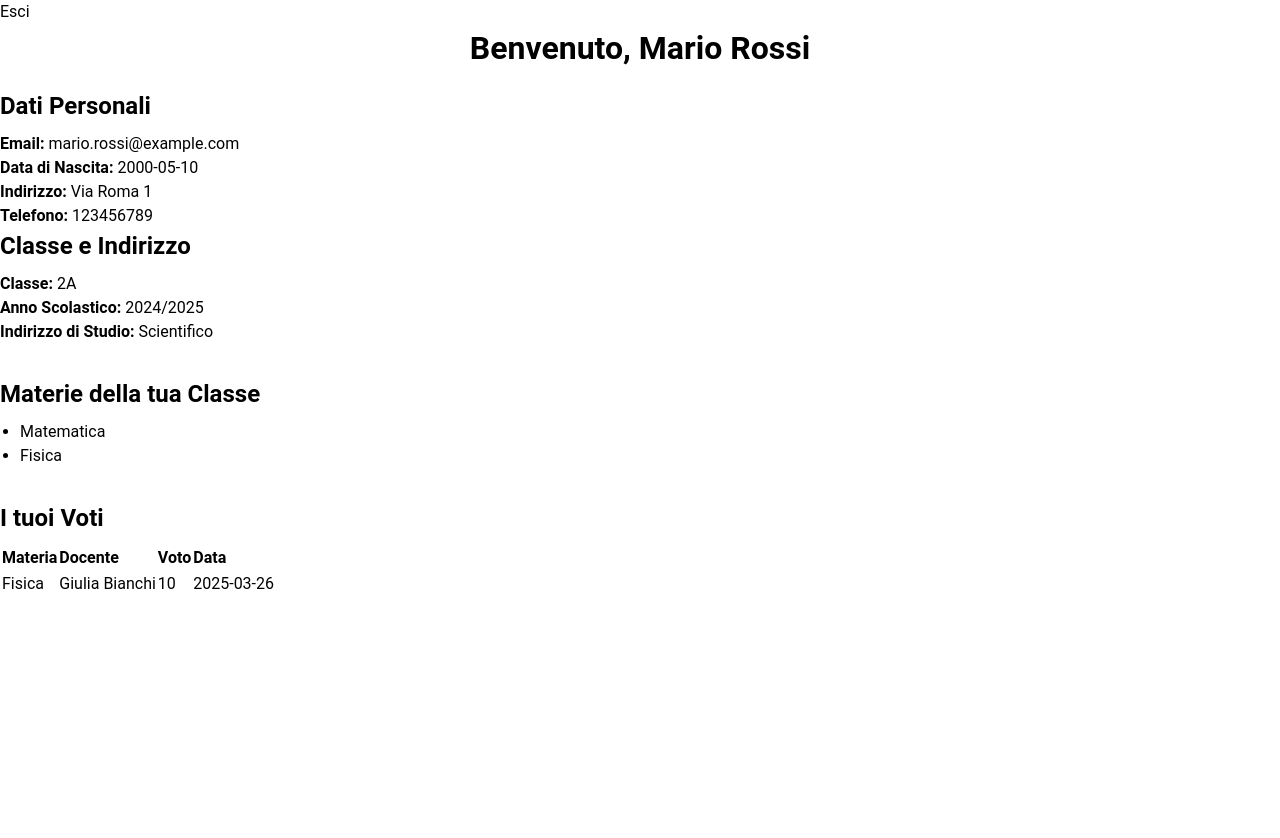
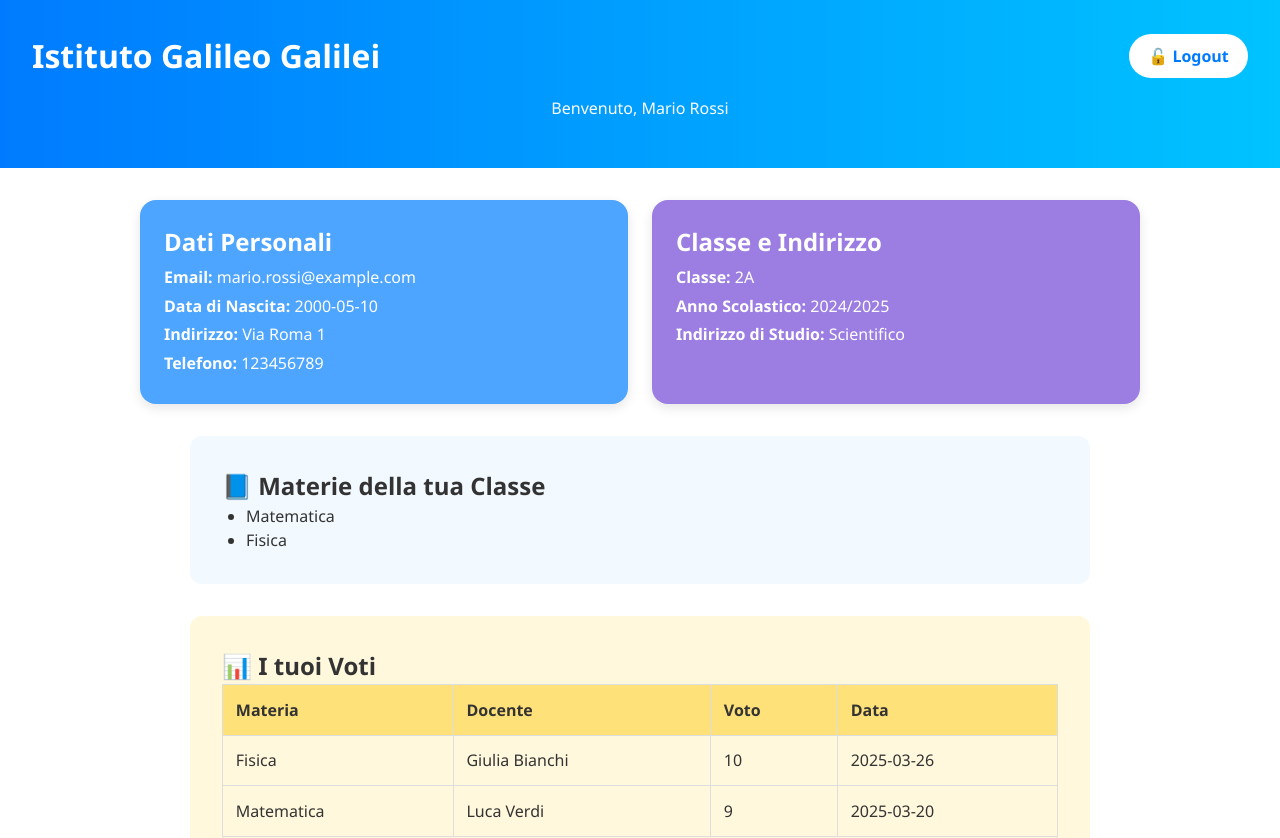
Before and after one commit to HatimHajjioui/webapp, a Vue app: page /student in a window 1280 px wide. Shown: the top 838 px of the page. Before the commit the page ends 800 px from the top, so only its background shows below. Built offline with nearby package versions, Linux system fonts and the light colour scheme.

Commit message:
grafica per gli utenti

```diff
--- a/src/views/AdministratorView.vue
+++ b/src/views/AdministratorView.vue
@@ -1,26 +1,64 @@
 <template>
-  <div class="bg-red-50 p-4 rounded-xl shadow-md">
-    <button @click="logout">Esci</button>
-    <h2 class="text-xl font-semibold mb-2">Area Amministratore</h2>
-    <ul class="list-disc pl-5">
-      <li>Gestione utenti</li>
-      <li>Gestione corsi e docenti</li>
-      <li>Statistiche sistema</li>
-    </ul>
+  <div class="admin-view">
+    <header class="hero">
+      <div class="top-bar">
+        <h1>Istituto Galileo Galilei</h1>
+        <button class="logout-btn" @click="logout">🔓 Logout</button>
+      </div>
+      <p>Benvenuto, {{ admin.nome }} {{ admin.cognome }} (Amministratore)</p>
+    </header>
+
+    <section class="info-section">
+      <div class="info-card purple">
+        <h2>Gestione Utenti</h2>
+        <ul>
+          <li>Totale studenti: {{ stats.studenti }}</li>
+          <li>Totale docenti: {{ stats.docenti }}</li>
+          <li>Classi attive: {{ stats.classi }}</li>
+        </ul>
+      </div>
+
+      <div class="info-card yellow">
+        <h2>Azioni Rapide</h2>
+        <ul>
+          <li><a href="#">➕ Aggiungi utente</a></li>
+          <li><a href="#">📋 Visualizza report</a></li>
+          <li><a href="#">⚙️ Configura sistema</a></li>
+        </ul>
+      </div>
+    </section>
+
+    <footer>
+      <p>&copy; 2025 Istituto Galileo Galilei - Tutti i diritti riservati</p>
+    </footer>
   </div>
 </template>
 
 <script>
 export default {
-// Logica admin se serve
+  name: "AdminView",
+  data() {
+    return {
+      admin: {
+        nome: "Antonio",
+        cognome: "Ferrari"
+      },
+      stats: {
+        studenti: 240,
+        docenti: 35,
+        classi: 15
+      }
+    };
+  },
   methods: {
     logout() {
-      // Rimuove i dati salvati
       localStorage.removeItem('Utente');
-
-      // Reindirizza alla pagina di login
       this.$router.push('/');
     }
   }
-}
+};
 </script>
+
+<style scoped>
+@import './styleComune.css';
+</style>
--- a/src/views/StudentView.vue
+++ b/src/views/StudentView.vue
@@ -1,59 +1,69 @@
 <template>
-  <button @click="logout">Esci</button>
-  <div class="min-h-screen bg-gradient-to-br from-blue-100 to-purple-200 p-6">
-    <div class="max-w-4xl mx-auto bg-white rounded-2xl shadow-xl p-6">
-      <h1 class="text-3xl font-bold text-center mb-4">Benvenuto, {{ studente.nome }} {{ studente.cognome }}</h1>
+  <div class="studente-view">
+    <!-- Header con Logout -->
+    <header class="hero">
+      <div class="top-bar">
+        <h1>Istituto Galileo Galilei</h1>
+        <button class="logout-btn" @click="logout">🔓 Logout</button>
+      </div>
+      <p>Benvenuto, {{ studente.nome }} {{ studente.cognome }}</p>
+    </header>
 
-      <div class="grid md:grid-cols-2 gap-6">
-        <!-- Info Anagrafiche -->
-        <div class="bg-blue-50 p-4 rounded-xl shadow">
-          <h2 class="text-xl font-semibold mb-2">Dati Personali</h2>
-          <p><strong>Email:</strong> {{ studente.email }}</p>
-          <p><strong>Data di Nascita:</strong> {{ studente.data_nascita }}</p>
-          <p><strong>Indirizzo:</strong> {{ studente.indirizzo }}</p>
-          <p><strong>Telefono:</strong> {{ studente.telefono }}</p>
+    <!-- Info anagrafiche + Classe -->
+    <section class="info-section">
+      <div class="info-card blue">
+        <h2>Dati Personali</h2>
+        <ul>
+          <li><strong>Email:</strong> {{ studente.email }}</li>
+          <li><strong>Data di Nascita:</strong> {{ studente.data_nascita }}</li>
+          <li><strong>Indirizzo:</strong> {{ studente.indirizzo }}</li>
+          <li><strong>Telefono:</strong> {{ studente.telefono }}</li>
+        </ul>
       </div>
-
-        <!-- Classe e indirizzo -->
-        <div class="bg-purple-50 p-4 rounded-xl shadow">
-          <h2 class="text-xl font-semibold mb-2">Classe e Indirizzo</h2>
-          <p><strong>Classe:</strong> {{ studente.classe }}</p>
-          <p><strong>Anno Scolastico:</strong> {{ studente.anno }}</p>
-          <p><strong>Indirizzo di Studio:</strong> {{ studente.indirizzo_studio }}</p>
+      <div class="info-card purple">
+        <h2>Classe e Indirizzo</h2>
+        <ul>
+          <li><strong>Classe:</strong> {{ studente.classe }}</li>
+          <li><strong>Anno Scolastico:</strong> {{ studente.anno }}</li>
+          <li><strong>Indirizzo di Studio:</strong> {{ studente.indirizzo_studio }}</li>
+        </ul>
       </div>
-      </div>
+    </section>
 
     <!-- Materie -->
-      <div class="mt-8 bg-green-50 p-4 rounded-xl shadow">
-        <h2 class="text-xl font-semibold mb-2">Materie della tua Classe</h2>
-        <ul class="list-disc ml-5">
+    <section class="materie-section">
+      <h2>📘 Materie della tua Classe</h2>
+      <ul>
         <li v-for="materia in materie" :key="materia.id">{{ materia.nome }}</li>
       </ul>
-      </div>
+    </section>
 
     <!-- Voti -->
-      <div class="mt-8 bg-yellow-50 p-4 rounded-xl shadow">
-        <h2 class="text-xl font-semibold mb-2">I tuoi Voti</h2>
-        <table class="w-full text-left table-auto">
+    <section class="voti-section">
+      <h2>📊 I tuoi Voti</h2>
+      <table>
         <thead>
-          <tr class="bg-yellow-200">
-            <th class="p-2">Materia</th>
-            <th class="p-2">Docente</th>
-            <th class="p-2">Voto</th>
-            <th class="p-2">Data</th>
+        <tr>
+          <th>Materia</th>
+          <th>Docente</th>
+          <th>Voto</th>
+          <th>Data</th>
         </tr>
         </thead>
         <tbody>
-          <tr v-for="voto in voti" :key="voto.id" class="border-t">
-            <td class="p-2">{{ voto.materia }}</td>
-            <td class="p-2">{{ voto.docente }}</td>
-            <td class="p-2">{{ voto.voto }}</td>
-            <td class="p-2">{{ voto.data }}</td>
+        <tr v-for="voto in voti" :key="voto.id">
+          <td>{{ voto.materia }}</td>
+          <td>{{ voto.docente }}</td>
+          <td>{{ voto.voto }}</td>
+          <td>{{ voto.data }}</td>
         </tr>
         </tbody>
       </table>
-      </div>
-    </div>
+    </section>
+
+    <footer>
+      <p>&copy; 2025 Istituto Galileo Galilei - Tutti i diritti riservati</p>
+    </footer>
   </div>
 </template>
 
@@ -78,16 +88,14 @@ export default {
         { id: 2, nome: "Fisica" }
       ],
       voti: [
-        { id: 1, materia: "Fisica", docente: "Giulia Bianchi", voto: 10, data: "2025-03-26" }
+        { id: 1, materia: "Fisica", docente: "Giulia Bianchi", voto: 10, data: "2025-03-26" },
+        { id: 2, materia: "Matematica", docente: "Luca Verdi", voto: 9, data: "2025-03-20" }
       ]
     };
   },
   methods: {
     logout() {
-      // Rimuove i dati salvati
       localStorage.removeItem('Utente');
-
-      // Reindirizza alla pagina di login
       this.$router.push('/');
     }
   }
@@ -95,5 +103,109 @@ export default {
 </script>
 
 <style scoped>
-/* Aggiungi qui se vuoi altri effetti personalizzati */
+.studente-view {
+  font-family: 'Segoe UI', sans-serif;
+  color: #333;
+}
+
+.hero {
+  background: linear-gradient(to right, #007bff, #00c3ff);
+  color: white;
+  text-align: center;
+  padding: 2rem 1rem 3rem;
+  position: relative;
+}
+
+.top-bar {
+  display: flex;
+  justify-content: space-between;
+  align-items: center;
+  margin-bottom: 1rem;
+  padding: 0 1rem;
+}
+
+.logout-btn {
+  background: white;
+  color: #007bff;
+  padding: 0.6rem 1.2rem;
+  border-radius: 25px;
+  font-weight: bold;
+  border: none;
+  cursor: pointer;
+  transition: background 0.3s;
+}
+.logout-btn:hover {
+  background: #f0f0f0;
+}
+
+.info-section {
+  display: flex;
+  flex-wrap: wrap;
+  gap: 1.5rem;
+  justify-content: center;
+  margin: 2rem auto;
+  max-width: 1000px;
+}
+
+.info-card {
+  flex: 1 1 300px;
+  padding: 1.5rem;
+  border-radius: 16px;
+  color: #fff;
+  box-shadow: 0 4px 12px rgba(0,0,0,0.1);
+}
+.info-card ul {
+  list-style: none;
+  padding-left: 0;
+}
+.info-card li {
+  margin: 0.3rem 0;
+}
+.blue {
+  background-color: #4da5ff;
+}
+.purple {
+  background-color: #9c7ee3;
+}
+
+.materie-section {
+  background: #f2f9ff;
+  padding: 2rem;
+  margin: 2rem auto;
+  max-width: 900px;
+  border-radius: 12px;
+}
+.materie-section ul {
+  list-style: disc;
+  padding-left: 1.5rem;
+}
+
+.voti-section {
+  background: #fff8dc;
+  padding: 2rem;
+  margin: 2rem auto;
+  max-width: 900px;
+  border-radius: 12px;
+}
+.voti-section table {
+  width: 100%;
+  border-collapse: collapse;
+}
+.voti-section th, .voti-section td {
+  padding: 0.8rem;
+  border: 1px solid #ddd;
+  text-align: left;
+}
+.voti-section th {
+  background-color: #ffe17a;
+  color: #333;
+}
+
+footer {
+  text-align: center;
+  padding: 1rem;
+  background-color: #007bff;
+  color: white;
+  margin-top: 2rem;
+}
 </style>
--- a/src/views/TeacherView.vue
+++ b/src/views/TeacherView.vue
@@ -1,28 +1,87 @@
 <template>
-  <div class="bg-blue-50 p-4 rounded-xl shadow-md">
-    <button @click="logout">Esci</button>
+  <div class="docente-view">
+    <header class="hero">
+      <div class="top-bar">
+        <h1>Istituto Galileo Galilei</h1>
+        <button class="logout-btn" @click="logout">🔓 Logout</button>
+      </div>
+      <p>Benvenuto, Prof. {{ docente.nome }} {{ docente.cognome }}</p>
+    </header>
 
-    <h2 class="text-xl font-semibold mb-2">Area Docente</h2>
-    <ul class="list-disc pl-5">
-      <li>Gestione corsi</li>
-      <li>Inserimento voti</li>
-      <li>Visualizzazione studenti</li>
-    </ul>
+    <section class="info-section">
+      <div class="info-card blue">
+        <h2>Dati Personali</h2>
+        <ul>
+          <li><strong>Email:</strong> {{ docente.email }}</li>
+          <li><strong>Telefono:</strong> {{ docente.telefono }}</li>
+          <li><strong>Materia:</strong> {{ docente.materia }}</li>
+        </ul>
+      </div>
+
+      <div class="info-card green">
+        <h2>Classi Assegnate</h2>
+        <ul>
+          <li v-for="classe in docente.classi" :key="classe">{{ classe }}</li>
+        </ul>
+      </div>
+    </section>
+
+    <section class="voti-section">
+      <h2>📋 Registro Voti Inseriti</h2>
+      <table>
+        <thead>
+        <tr>
+          <th>Studente</th>
+          <th>Classe</th>
+          <th>Voto</th>
+          <th>Data</th>
+        </tr>
+        </thead>
+        <tbody>
+        <tr v-for="voto in voti" :key="voto.id">
+          <td>{{ voto.studente }}</td>
+          <td>{{ voto.classe }}</td>
+          <td>{{ voto.voto }}</td>
+          <td>{{ voto.data }}</td>
+        </tr>
+        </tbody>
+      </table>
+    </section>
+
+    <footer>
+      <p>&copy; 2025 Istituto Galileo Galilei - Tutti i diritti riservati</p>
+    </footer>
   </div>
 </template>
 
-
 <script>
 export default {
-// Logica docente se serve
+  name: "DocenteView",
+  data() {
+    return {
+      docente: {
+        nome: "Laura",
+        cognome: "Bianchi",
+        email: "laura.bianchi@example.com",
+        telefono: "987654321",
+        materia: "Matematica",
+        classi: ["1A", "2B", "3C"]
+      },
+      voti: [
+        { id: 1, studente: "Mario Rossi", classe: "1A", voto: 8, data: "2025-03-20" },
+        { id: 2, studente: "Giulia Verdi", classe: "2B", voto: 9, data: "2025-03-22" }
+      ]
+    };
+  },
   methods: {
     logout() {
-      // Rimuove i dati salvati
       localStorage.removeItem('Utente');
-
-      // Reindirizza alla pagina di login
       this.$router.push('/');
     }
   }
-}
+};
 </script>
+
+<style scoped>
+@import './styleComune.css';
+</style>
```
Lines whose indentation alone changed are shown as unchanged.
